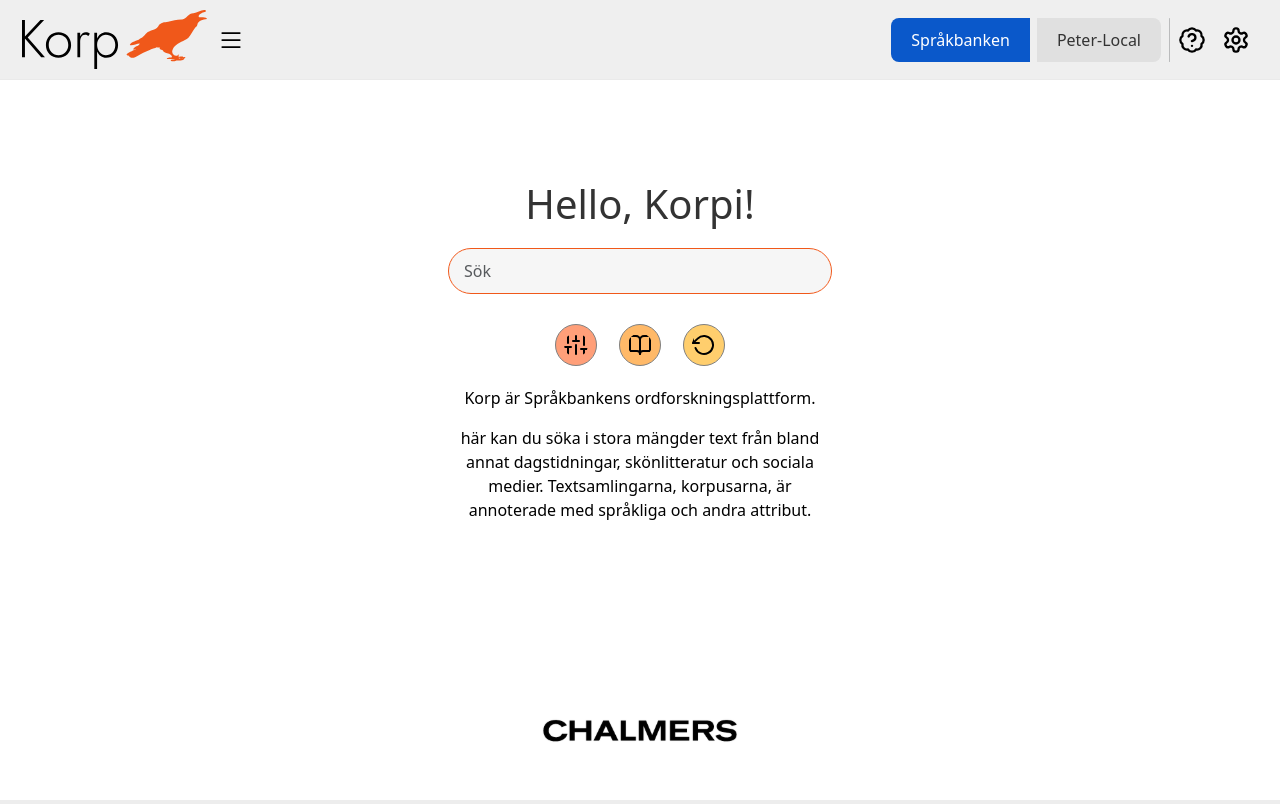
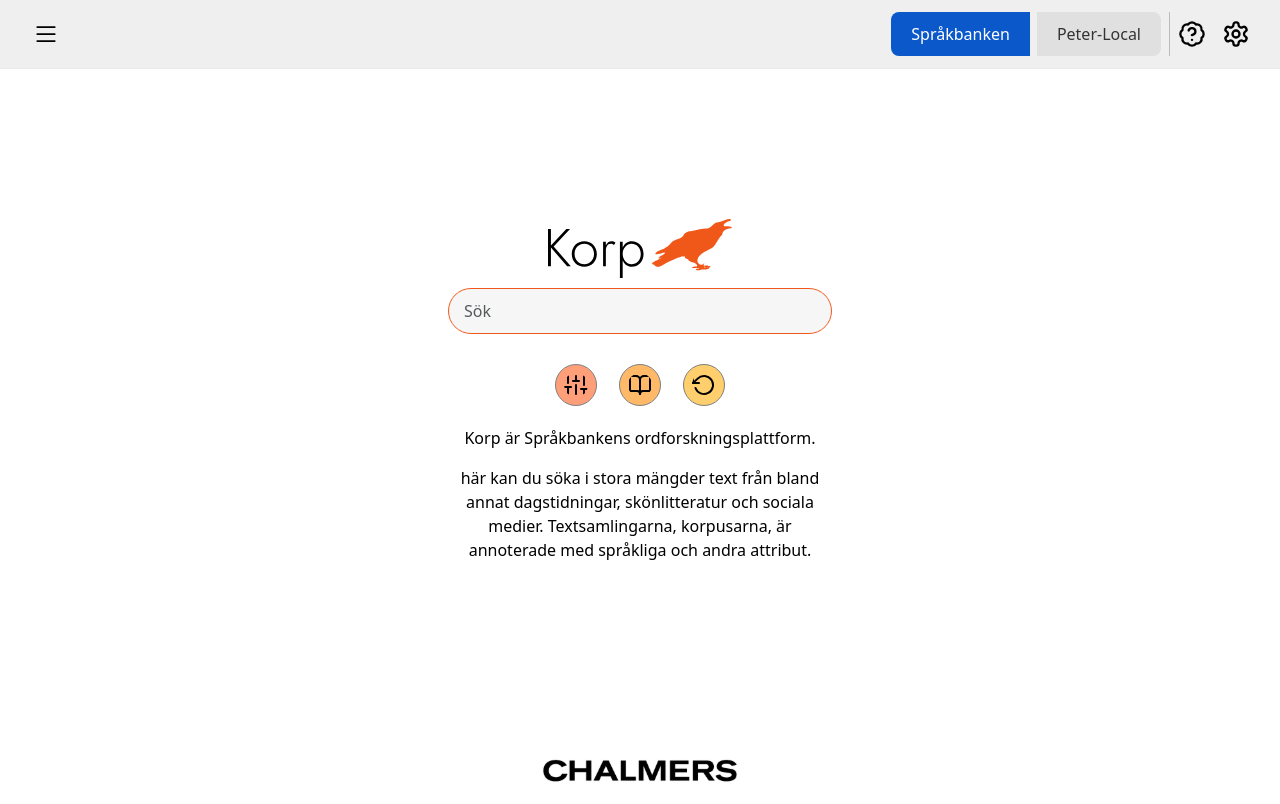
Before and after one commit to spraakbanken/korp-light, a React (Vite) app in the folder frontend/: page / in a window 1280 px wide. Built offline with nearby package versions, Linux system fonts and the light colour scheme.

Commit message:
Moved korp logo over searchbar only in landing page
Co-authored-by: Erik Dreifeldt <erikdreifeldt1@users.noreply.github.com>

```diff
--- a/frontend/src/components/NavigationBar/NavigationBar.jsx
+++ b/frontend/src/components/NavigationBar/NavigationBar.jsx
@@ -1,12 +1,9 @@
 import "./NavigationBar.css"
 import { Settings } from 'lucide-react';
-import help_logo from '../../assets/help-circle.svg';
-import settings_logo from '../../assets/settings.svg';
 import { BadgeHelp } from 'lucide-react';
 import Container from 'react-bootstrap/Container';
 import Nav from 'react-bootstrap/Nav';
 import Navbar from 'react-bootstrap/Navbar';
-import Image from 'react-bootstrap/Image';
 import Tooltip from 'react-bootstrap/Tooltip';
 import OverlayTrigger from 'react-bootstrap/OverlayTrigger';
 import ToggleAPI from "../ToggleAPI/ToggleAPI";
@@ -14,23 +11,21 @@ import SideMenu from "../SideMenu/SideMenu";
 import { useState } from "react";
 import SettingsCard from "../SettingsCard/SettingsCard";
 import { Link } from "react-router-dom";
-import Button from 'react-bootstrap/Button';
 import { useContext } from 'react';
 import SettingsContext from '../../services/SettingsContext';
 import KorpLight from '../../assets/korp.svg';
 import KorpDark from '../../assets/whiteKorp.svg';
+import { useLocation } from "react-router-dom";
 
 
-
-export default function NavigationBar () {
+export default function NavigationBar() {
   //Settings Modal
   const [settingsModal, setSettingsModal] = useState(false);
   const { settings } = useContext(SettingsContext);
+  const location = useLocation();
 
   const iconColor = settings.theme === "light" ? "black" : "white";
-
-    const korpImage =  settings.theme === "light" ? KorpLight : KorpDark;
-
+  const korpImage = settings.theme === "light" ? KorpLight : KorpDark;
 
   const settings_tip = (
     <Tooltip id="settings_tooltip">
@@ -44,16 +39,17 @@ export default function NavigationBar () {
     </Tooltip>
   );
 
-
   return (
     <Navbar className="main__navbar">
       <Container fluid className="d-flex justify-content-between">
-            <div><Link to={"/"}>
-                 <img src={korpImage} alt="" />
+        <div>
+          {location.pathname !== "/" && (
+            <Link to={"/"}>
+              <img src={korpImage} alt="Korp Logo" />
             </Link>
-
-            <SideMenu /></div>
-
+          )}
+          <SideMenu />
+        </div>
 
         <Nav className="d-flex align-items-center">
           <ToggleAPI />
@@ -83,5 +79,4 @@ export default function NavigationBar () {
       />
     </Navbar>
   );
-
 }
--- a/frontend/src/pages/LandingPage/LandingPage.css
+++ b/frontend/src/pages/LandingPage/LandingPage.css
@@ -12,3 +12,7 @@
     gap: 30px;
     margin: 20px 0;
 }
+
+.korp-image {
+  padding-top: 150px;
+}
--- a/frontend/src/pages/LandingPage/LandingPage.jsx
+++ b/frontend/src/pages/LandingPage/LandingPage.jsx
@@ -1,6 +1,8 @@
 import React, { useContext, useState } from "react";
 import Tooltip from 'react-bootstrap/Tooltip';
 import { useNavigate } from "react-router-dom";
+import SettingsContext from '../../services/SettingsContext';
+
 // React Components
 import HelloKorpi from "../../components/HelloKorpi/HelloKorpi.jsx";
 import NavigationBar from "../../components/NavigationBar/NavigationBar.jsx";
@@ -16,6 +18,8 @@ import corpus_logo from '../../assets/book-open.svg';
 import history_logo from '../../assets/rotate-ccw.svg';
 import sliders_logo from '../../assets/sliders.svg';
 import search_logo from '../../assets/search.svg';
+import KorpLight from '../../assets/korp.svg';
+import KorpDark from '../../assets/whiteKorp.svg';
 
 // main style
 import "./LandingPage.css"
@@ -28,6 +32,9 @@ export default function LandingPage() {
     const [showHistory, setShowHistory] = useState(false);
     const { corporas, updateCorporas } = useContext(CorporaContext);
     const navigate = useNavigate();
+    const { settings } = useContext(SettingsContext);
+
+    const korpImage =  settings.theme === "light" ? KorpLight : KorpDark;
 
     const toggleHistory = () => {
         setShowHistory((prev) => !prev);
@@ -61,7 +68,8 @@ export default function LandingPage() {
         <div>
             {/* We have to remove it for now <NavigationBar /> */}
             <NavigationBar />
-            <HelloKorpi />
+            <img className="korp-image" src={korpImage} alt="" />
+
             <SearchBar returnSearchInput={(e) => {
                             handleSubmit(e);
                         }}/>
```
Lines whose indentation alone changed are shown as unchanged.
